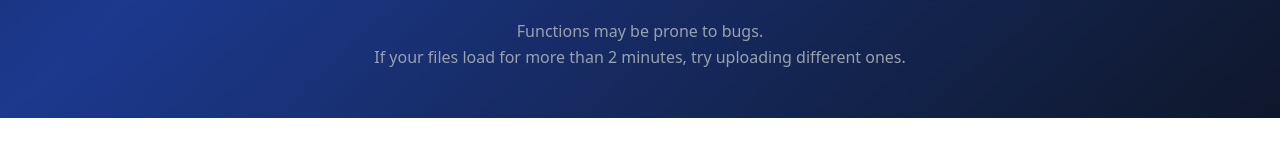
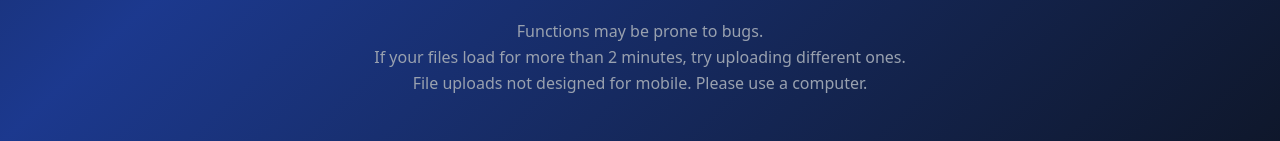
Before and after one commit to ChetanGorantla/DetectFX, a React (Vite) app: page /dashboard in a window 1280 px wide. Shown: the part 1062-1203 px from the top of the page. Before the commit the page ends 1180 px from the top, so only its background shows below. Built offline with nearby package versions, Linux system fonts and the light colour scheme; no server answers.

Commit message:
adding footer

```diff
--- a/src/TabComponent.tsx
+++ b/src/TabComponent.tsx
@@ -219,6 +219,7 @@ const TabComponent: React.FC = () => {
           <div className="text-gray-400 mx-auto leading-relaxed">
             <p>Functions may be prone to bugs.</p>
             <p>If your files load for more than 2 minutes, try uploading different ones.</p>
+            <p>File uploads not designed for mobile. Please use a computer.</p>
           </div>
         </div>
       </footer>
```
